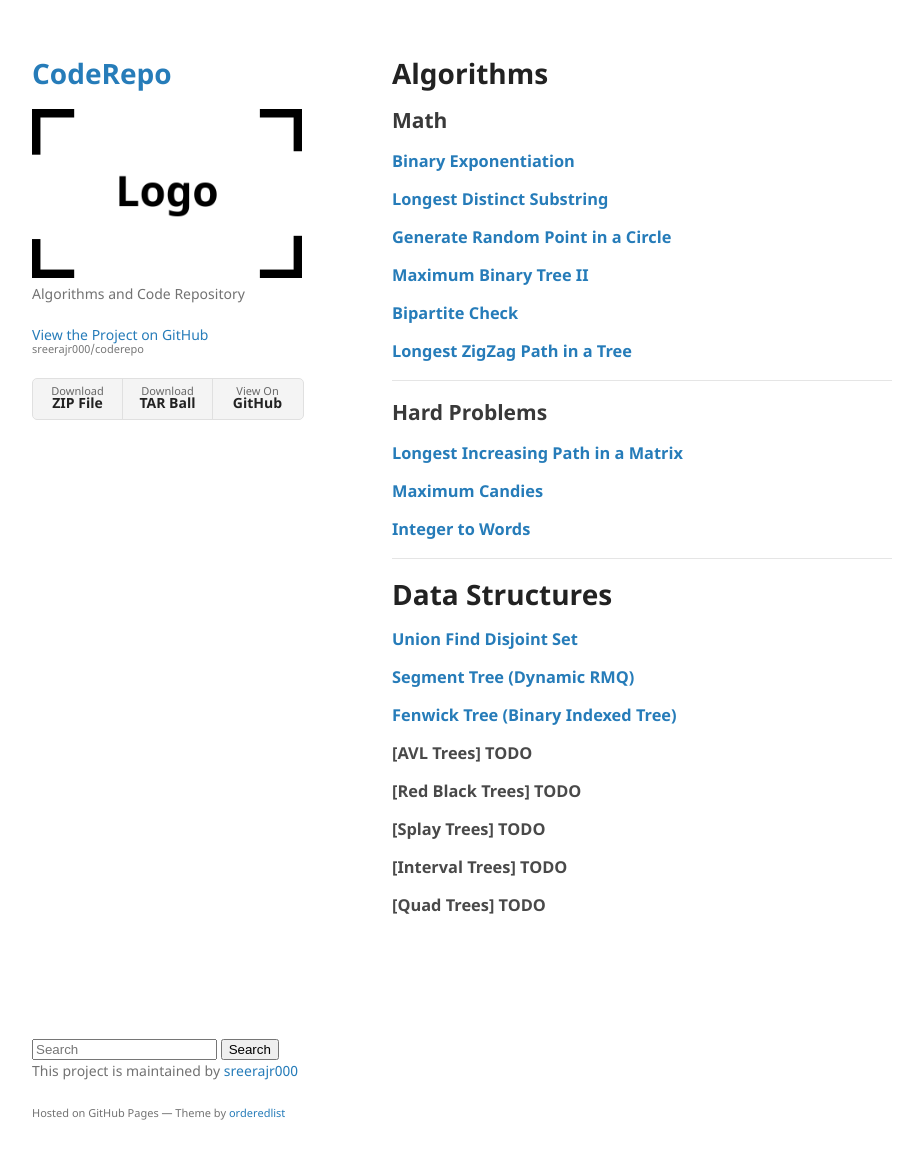
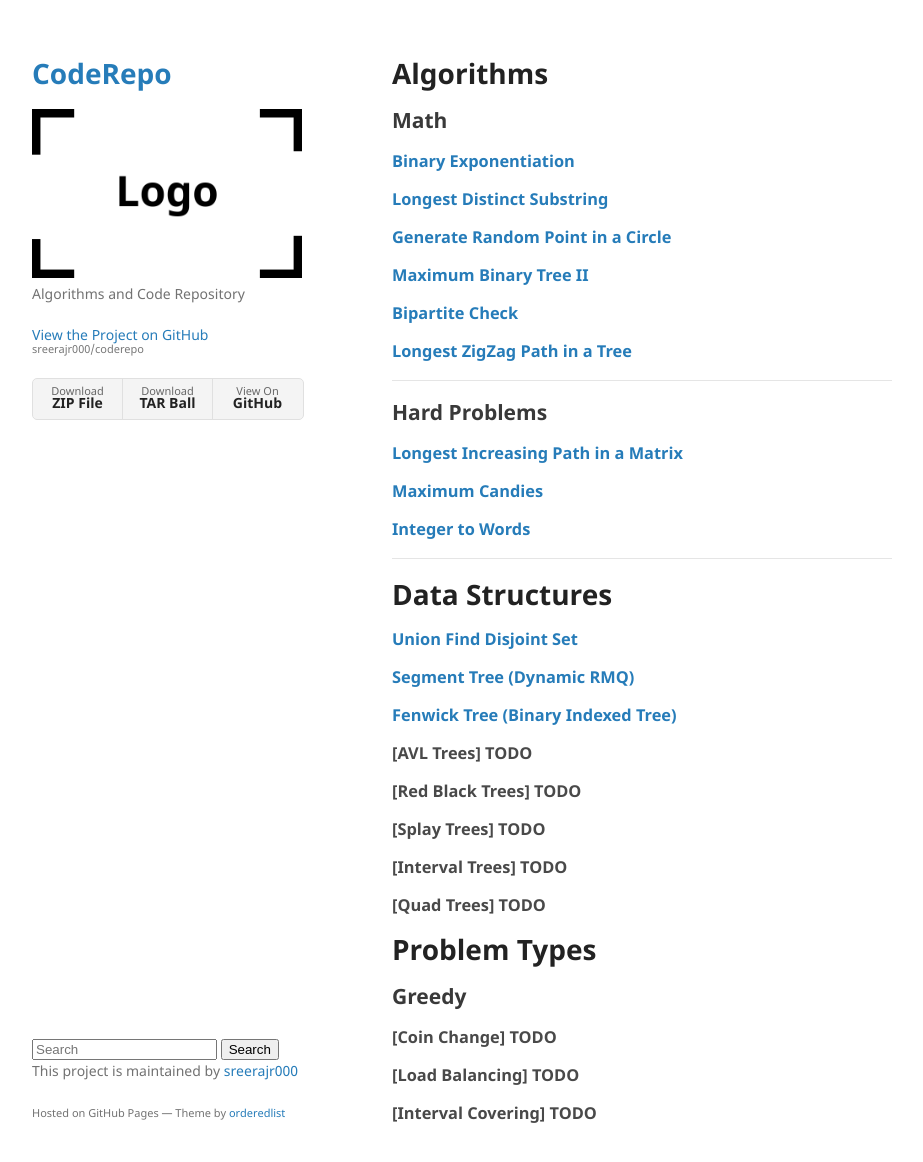
Before and after one commit to sreerajr000/coderepo, a Jekyll site: the page built from index.md, in a window 1280 px wide and 1192 px high. Shown: the top 1162 px of the window, without its empty margins (178-1101 px from the left). Built offline with Jekyll 4.4.1, drawn with Linux system fonts in a browser that asks for light colours; our own code applies the rules of GitHub Pages for plain Markdown files.

Commit message:
New information added

```diff
--- a/index.md
+++ b/index.md
@@ -47,3 +47,14 @@ layout: default
 ### [Interval Trees] TODO
 
 ### [Quad Trees] TODO
+
+
+# Problem Types
+
+## Greedy
+
+### [Coin Change] TODO
+
+### [Load Balancing] TODO
+
+### [Interval Covering] TODO
```
